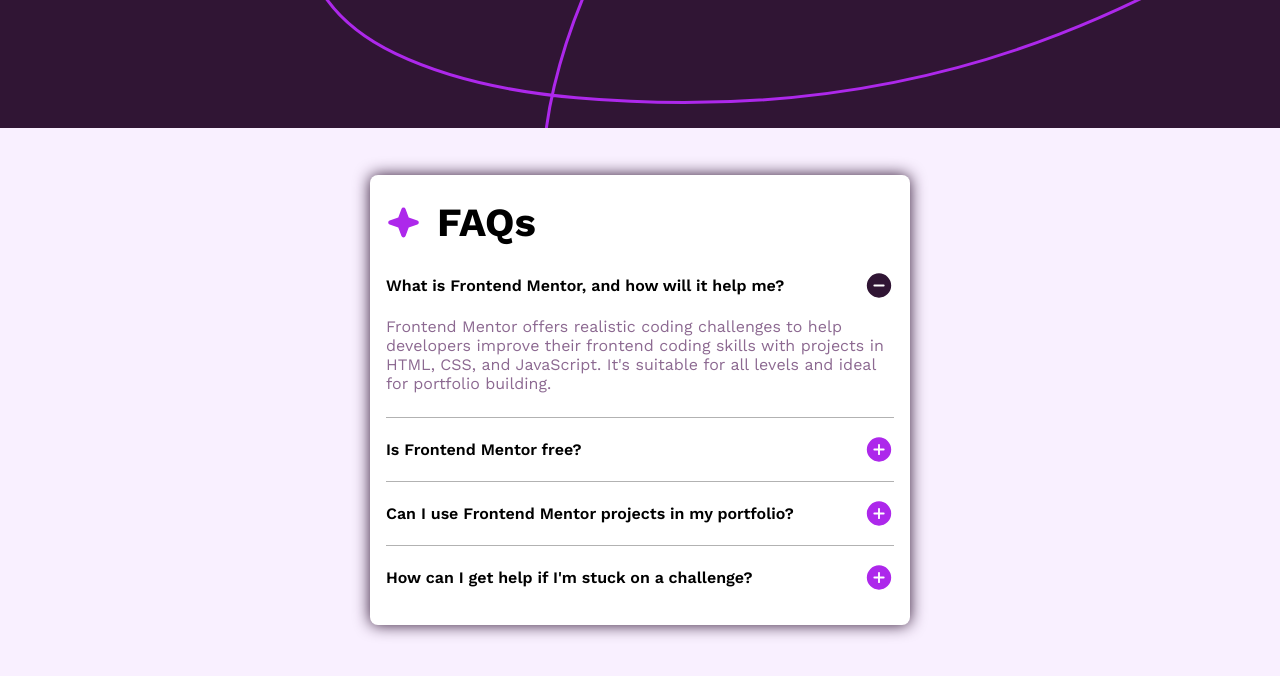
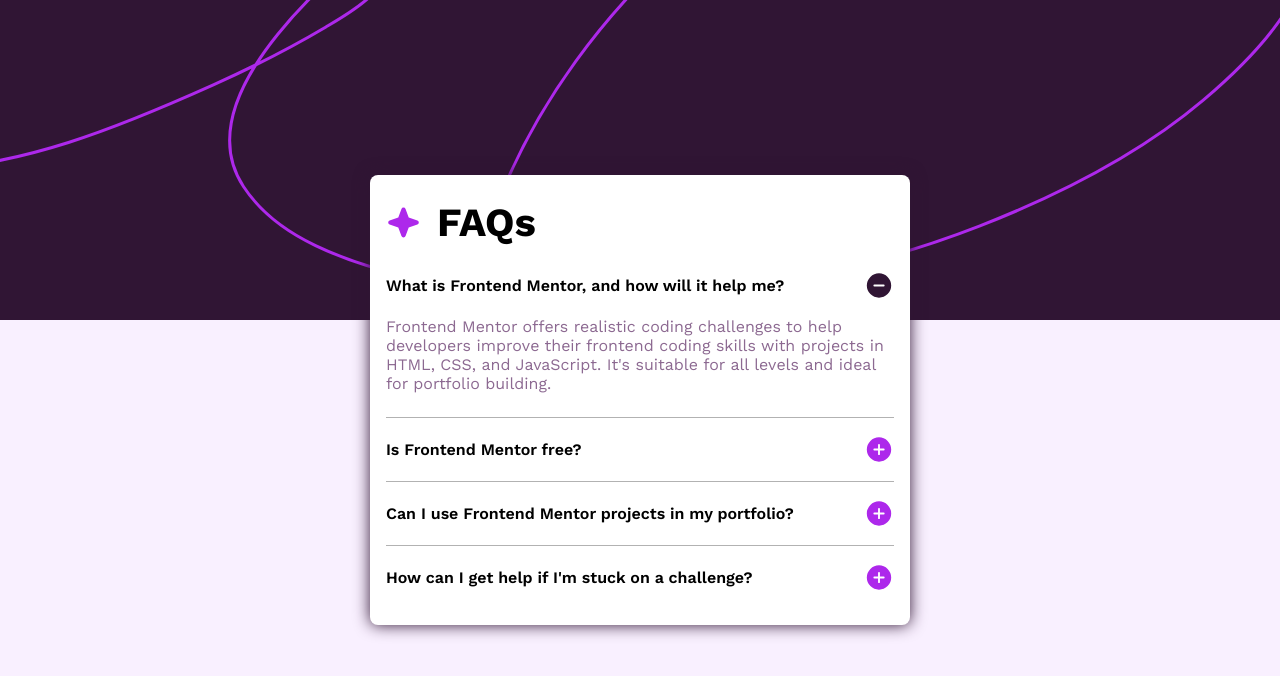
Before and after one commit to MgMyatHtayKhant/faq-accordion, a React (Vite) app: page / in a window 1280 px wide. Shown: the top 676 px of the page. Built offline with nearby package versions, Linux system fonts and the light colour scheme.

Commit message:
Updateing space

```diff
--- a/src/App.css
+++ b/src/App.css
@@ -1,7 +1,7 @@
 .container {
   background-image: url("assets/images/background-pattern-desktop.svg");
   background-repeat: no-repeat;
-  background-position: 0% -40%;
+  background-position: top;
   background-color: var(--Light-pink);
   min-height: 100vh;
   display: flex;
```
